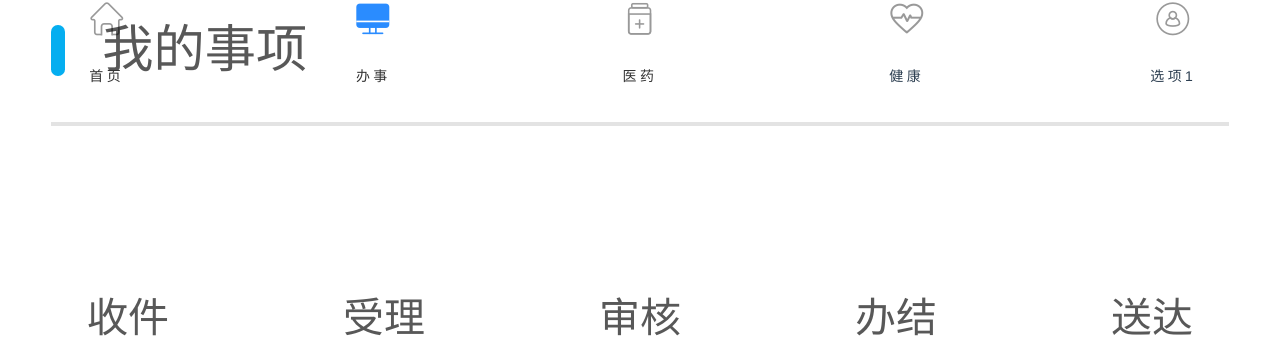
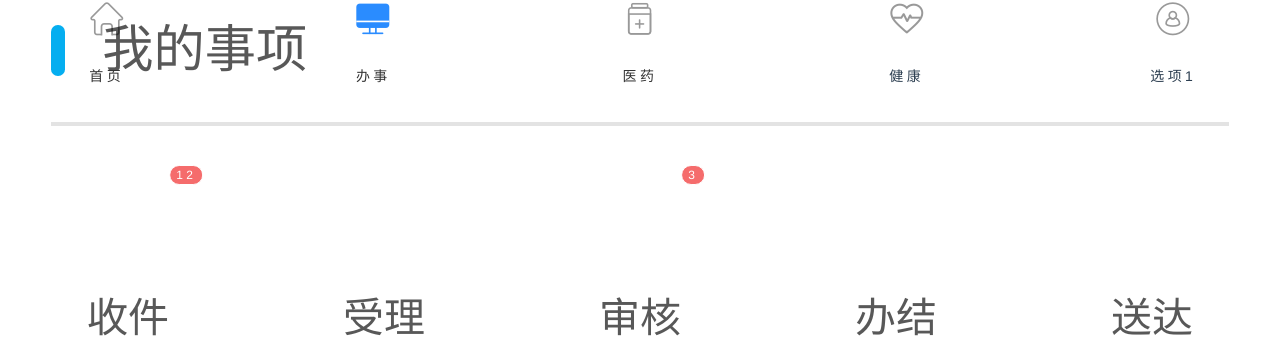
Before and after one commit to YinYuJia/ybapp, a Vue app: page /#/Work in a window 1280 px wide. Shown: the part 848-1186 px from the top of the page. Built offline with nearby package versions, Linux system fonts and the light colour scheme.

Commit message:
右上角提示红点

```diff
--- a/src/components/commonComponent/Work/MyItems.vue
+++ b/src/components/commonComponent/Work/MyItems.vue
@@ -8,23 +8,43 @@
         <!-- 图标 -->
         <el-row type="flex" justify="space-around" class="IconContent">
             <el-col :span="4" class="IconBox">
-                <div class="Icon"><svg-icon icon-class="MyItems_receive" /></div>
+                <div class="Icon">
+                    <el-badge :value="12" class="HintDot">
+                        <svg-icon icon-class="MyItems_receive" />
+                    </el-badge>
+                </div>
                 <div class="Text"><span>收件</span></div>
             </el-col>
             <el-col :span="4" class="IconBox">
-                <div class="Icon"><svg-icon icon-class="MyItems_accept" /></div>
+                <div class="Icon">
+                    <el-badge :value="null" class="HintDot">
+                        <svg-icon icon-class="MyItems_accept" />
+                    </el-badge>
+                </div>
                 <div class="Text"><span>受理</span></div>
             </el-col>
             <el-col :span="4" class="IconBox">
-                <div class="Icon"><svg-icon icon-class="MyItems_check" /></div>
+                <div class="Icon">
+                    <el-badge :value="3" class="HintDot">
+                        <svg-icon icon-class="MyItems_check" />
+                    </el-badge>
+                </div>
                 <div class="Text"><span>审核</span></div>
             </el-col>
             <el-col :span="4" class="IconBox">
-                <div class="Icon"><svg-icon icon-class="MyItems_done" /></div>
+                <div class="Icon">
+                    <el-badge :value="null" class="HintDot">
+                        <svg-icon icon-class="MyItems_done" />
+                    </el-badge>
+                </div>
                 <div class="Text"><span>办结</span></div>
             </el-col>
             <el-col :span="4" class="IconBox">
-                <div class="Icon"><svg-icon icon-class="MyItems_delivery" /></div>
+                <div class="Icon">
+                    <el-badge :value="null" class="HintDot">
+                        <svg-icon icon-class="MyItems_delivery" />
+                    </el-badge>
+                </div>
                 <div class="Text"><span>送达</span></div>
             </el-col>
         </el-row>
@@ -99,6 +119,16 @@ export default {
                 .Icon{
                     height: .6rem;
                     width: .6rem;
+                    .HintDot{
+                        display: block;
+                        height: 100%;
+                        width: 100%;
+                        .svg-icon{
+                            display: block;
+                            height: 100%;
+                            width: 100%;
+                        }
+                    }
                     .svg-icon{
                         display: block;
                         height: 100%;
```
